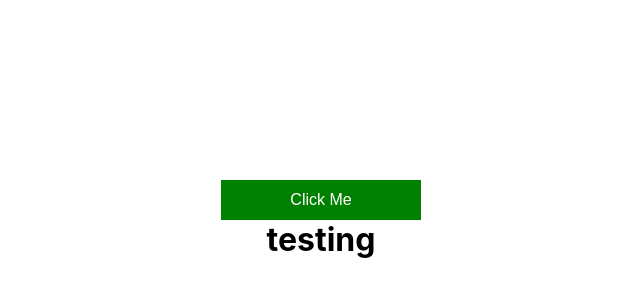
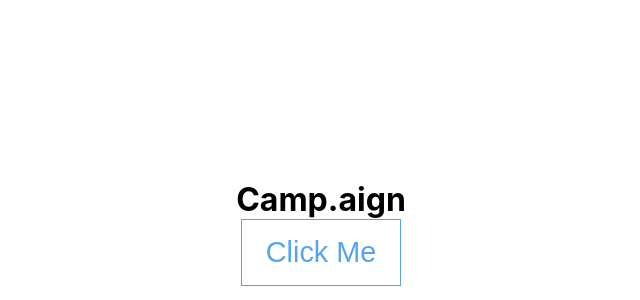
Before and after one commit to matthewaustinbell/campaign.ui, a React (Create React App) app: page / in a window 1280 px wide. Shown: the part 20-320 px from the top of the page, without its empty margins (319-959 px from the left). Built offline with nearby package versions, Linux system fonts and the light colour scheme.

Commit message:
wip commit

```diff
--- a/src/App/App.js
+++ b/src/App/App.js
@@ -11,16 +11,16 @@ class App extends React.Component {
     }
 
   handleClick = () => {
-  QuestionData.getAllQuestions()
+  QuestionData.getOneQuestion()
     .then(response => this.setState({question : response}))
   }
   render () {
     return (
       <div className='button__container'>
+        <h1 className='questionText'>Camp.aign</h1>
         <button className='button' onClick={this.handleClick}>
           Click Me
         </button>
-        <h1 className='questionText'>testing</h1>
         <Home question={this.state.question} />
       </div>
     )
--- a/src/App/App.scss
+++ b/src/App/App.scss
@@ -3,10 +3,20 @@
     text-align: center;
   }
   .button {
-    background-color:green;
-    border: none;
-    color: white;
-    font-size: 16px;
-    height: 40px;
-    width: 200px;
+    // background-color:blue($color: #e6d2d2);
+    // border: none;
+    // color: white;
+    // font-size: 16px;
+    // height: 40px;
+    // width: 200px;
+
+    font-size: 1.8rem;
+    padding: 1rem 0;
+    width: 10rem;
+    text-align: center;
+    border: 0.1rem solid #56a5eb;
+    margin-bottom: 1rem;
+    text-decoration: none;
+    color: #56a5eb;
+    background-color: white;
   }
--- a/src/Components/Home/Home.js
+++ b/src/Components/Home/Home.js
@@ -7,6 +7,12 @@ import questionData from '../../data/questionData';
 // when you get the answers save it to state
 
 class Home extends Component {
+  correct_AnswerClick = () => {
+    console.log('you clicked a correct answer');
+    }
+    incorrect_AnswerClick = () => {
+      console.log('you clicked an incorrect answer');
+      }
     render () {
         const question = this.props.question
         let questionName = '';
@@ -16,14 +22,13 @@ class Home extends Component {
             // console.log(question.incorrect_answers[0])
         questionName = (
         <div className="singleQuestion">
-            <h2 className="questionQuestion">{question.category}</h2>
-            <h2 className="questionQuestion">{question.type}</h2>
-            <h2 className="questionQuestion">{question.difficulty}</h2>
+            {/* Question */}
             <h2 className="questionQuestion">{question.question}</h2>
-            <h2 className="questionQuestion">{question.correct_answer}</h2>
-            <h2 className="questionQuestion">{question.incorrect_answers[0]}</h2>
-            <h2 className="questionQuestion">{question.incorrect_answers[1]}</h2>
-        <h2 className="questionQuestion">{question.incorrect_answers[2]}</h2>
+            {/* Answers */}
+            <button className="questionQuestion"onClick={this.correct_AnswerClick}>{question.correct_answer}</button>
+            <button className="questionQuestion"onClick={this.incorrect_AnswerClick}>{question.incorrect_answers[0]}</button>
+            <button className="questionQuestion"onClick={this.incorrect_AnswerClick}>{question.incorrect_answers[1]}</button>
+            <button className="questionQuestion"onClick={this.incorrect_AnswerClick}>{question.incorrect_answers[2]}</button>
         </div> )
         }
       return (
--- a/src/Components/Home/Home.scss
+++ b/src/Components/Home/Home.scss
@@ -4,12 +4,20 @@
 .Home{
     background-color: #e7e7e7;
     margin: 0 auto;
+    font-size: 80.5%;
 
-    .listbutton{
+    .button{
         display: block;
         margin: 5px auto;
     }
-    .productContainer{
+
+    .questionQuestion{
+        cursor: pointer;
+        transform: translateY(-0.1rem);
+        transition: transform 150ms;
+    }
+
+    .questionContainer{
         margin: 25px auto;
         display: flex;
         flex-wrap: wrap;
@@ -19,21 +27,17 @@
         border-radius: 10px;
 
 
-        .singleProduct{
+        .singleQuestion{
             text-align: center;
             padding: 5px;
             width: 250px;
             margin: 5px 10px;
 
-            .productName{
-                text-transform: capitalize;
-                font-weight: bold;
-            }
+            // .questionName{
+            //     text-transform: capitalize;
+            //     font-weight: bold;
+            // }
         }
     }
 
-    .smallImg{
-        max-width: 4em;
-    }
-
 }
--- a/src/data/questionData.js
+++ b/src/data/questionData.js
@@ -2,7 +2,7 @@ import axios from 'axios';
 
 const baseUrl = 'https://localhost:44322/api/opentriviadb';
 
-const getAllQuestions = () => new Promise((resolve, reject) => {
+const getOneQuestion = () => new Promise((resolve, reject) => {
     axios.get(`${baseUrl}`)
         .then((result) => {
             const questionResults = result.data;
@@ -15,4 +15,4 @@ const getAllQuestions = () => new Promise((resolve, reject) => {
         .catch(err => reject(reject));
 });
 
-export default {getAllQuestions};
+export default {getOneQuestion};
```
Also changed, not shown: src/Components/Home/QuestionCard/questionCard.js (+32 -32 lines), src/Components/SingleQuestion/SingleQuestion.js (+7 -7 lines).
